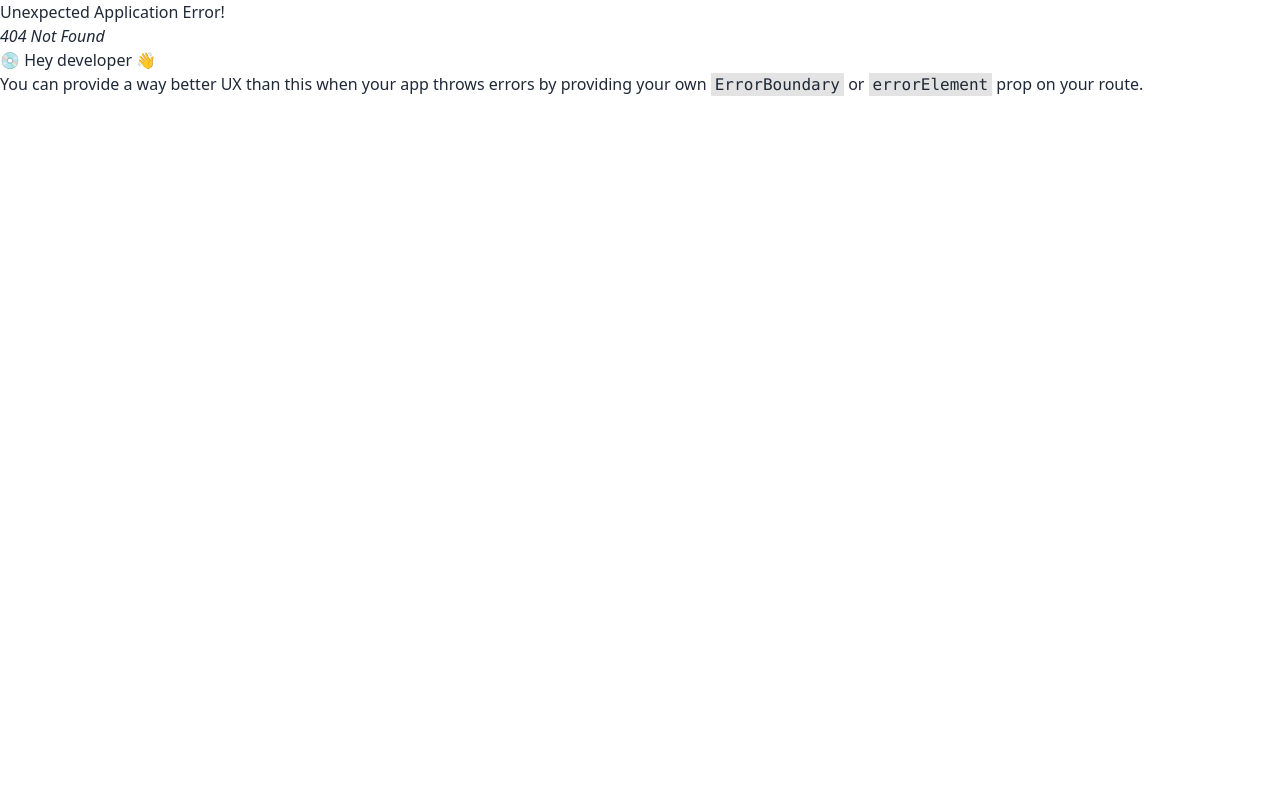
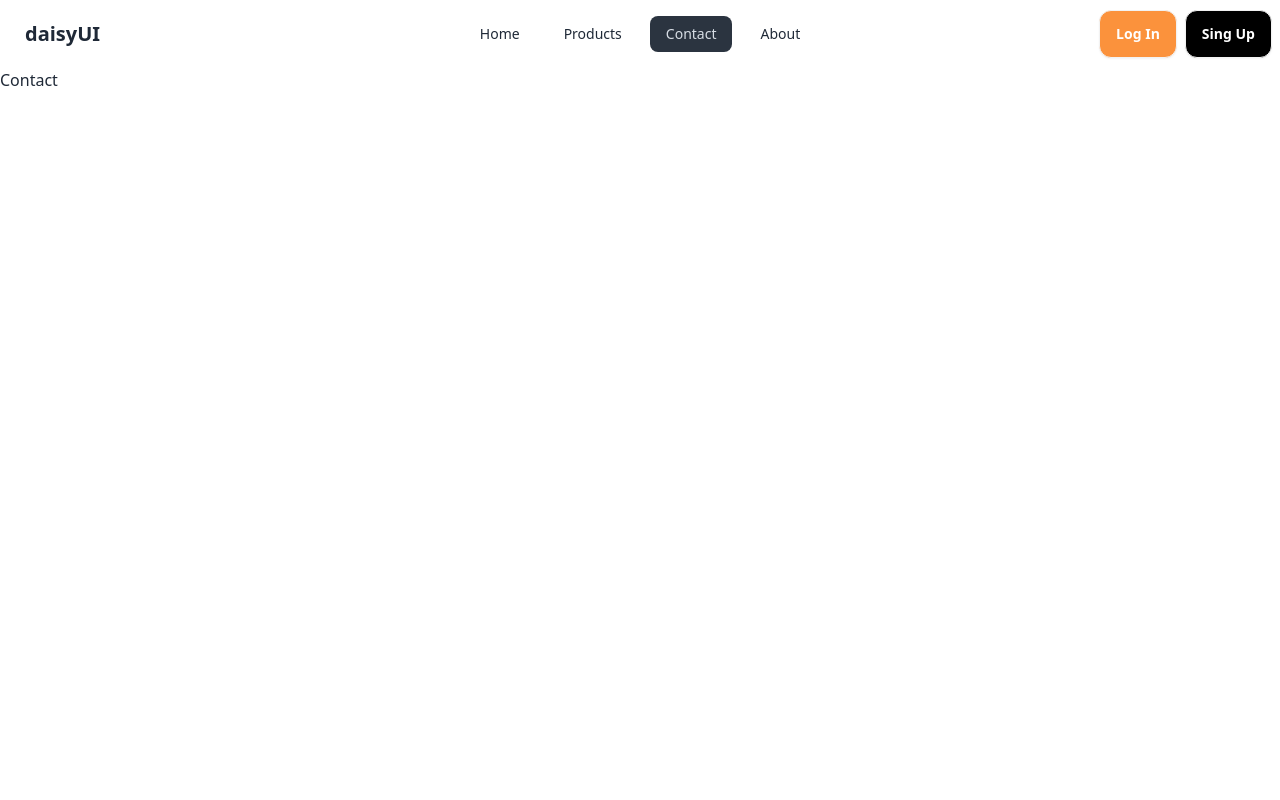
Before and after one commit to nekokaito/gadget_shop, a React (Vite) app: page /contact in a window 1280 px wide. Before the commit this address had no page. Shown: the top 800 px of the page. Built offline with nearby package versions, Linux system fonts and the light colour scheme.

Commit message:
Some new page created

```diff
--- /dev/null
+++ b/src/pages/about/About.jsx
@@ -0,0 +1,11 @@
+import React from 'react';
+
+const About = () => {
+     return (
+          <div>
+              About
+          </div>
+     );
+};
+
+export default About;
--- /dev/null
+++ b/src/pages/contact/Contact.jsx
@@ -0,0 +1,11 @@
+import React from 'react';
+
+const Contact = () => {
+     return (
+          <div>
+              Contact
+          </div>
+     );
+};
+
+export default Contact;
--- /dev/null
+++ b/src/pages/login/Login.jsx
@@ -0,0 +1,11 @@
+import React from 'react';
+
+const Login = () => {
+     return (
+          <div>
+               Login
+          </div>
+     );
+};
+
+export default Login;
--- a/src/pages/navbar/NavBar.jsx
+++ b/src/pages/navbar/NavBar.jsx
@@ -1,6 +1,16 @@
 import React from 'react';
+import { NavLink } from 'react-router-dom';
 
 const NavBar = () => {
+     const links = <div className="lg:flex gap-3 font-pixel">
+          <li><NavLink to="/">Home</NavLink></li>
+          <li><NavLink to="/products">Products</NavLink></li>
+          <li><NavLink to="/contact">Contact</NavLink></li>
+          <li><NavLink to="/about">About</NavLink></li>
+
+
+     </div>
+
      return (
           <div>
                <div className="navbar bg-base-100">
@@ -23,36 +33,22 @@ const NavBar = () => {
                               <ul
                                    tabIndex={0}
                                    className="menu menu-sm dropdown-content bg-base-100 rounded-box z-[1] mt-3 w-52 p-2 shadow">
-                                   <li><a>Item 1</a></li>
-                                   <li>
-                                        <a>Parent</a>
-                                        <ul className="p-2">
-                                             <li><a>Submenu 1</a></li>
-                                             <li><a>Submenu 2</a></li>
-                                        </ul>
-                                   </li>
-                                   <li><a>Item 3</a></li>
+                                   {links}
                               </ul>
                          </div>
                          <a className="btn btn-ghost text-xl">daisyUI</a>
                     </div>
                     <div className="navbar-center hidden lg:flex">
                          <ul className="menu menu-horizontal px-1">
-                              <li><a>Item 1</a></li>
-                              <li>
-                                   <details>
-                                        <summary>Parent</summary>
-                                        <ul className="p-2">
-                                             <li><a>Submenu 1</a></li>
-                                             <li><a>Submenu 2</a></li>
-                                        </ul>
-                                   </details>
-                              </li>
-                              <li><a>Item 3</a></li>
+                              {links}
                          </ul>
                     </div>
                     <div className="navbar-end">
-                         <a className="btn">Button</a>
+                         <div className='flex gap-2 items-center'>
+                              <button className='btn rounded-xl bg-orange-400 text-white '>Log In</button>
+                              <button className='btn rounded-xl bg-black text-white '>Sing Up</button>
+
+                         </div>
                     </div>
                </div>
           </div>
--- /dev/null
+++ b/src/pages/products/Products.jsx
@@ -0,0 +1,11 @@
+import React from 'react';
+
+const Products = () => {
+     return (
+          <div>
+               Products
+          </div>
+     );
+};
+
+export default Products;
--- /dev/null
+++ b/src/pages/register/Register.jsx
@@ -0,0 +1,11 @@
+import React from 'react';
+
+const Register = () => {
+     return (
+          <div>
+               Register
+          </div>
+     );
+};
+
+export default Register;
```
Also changed, not shown: src/main.jsx (+15 -0 lines).
